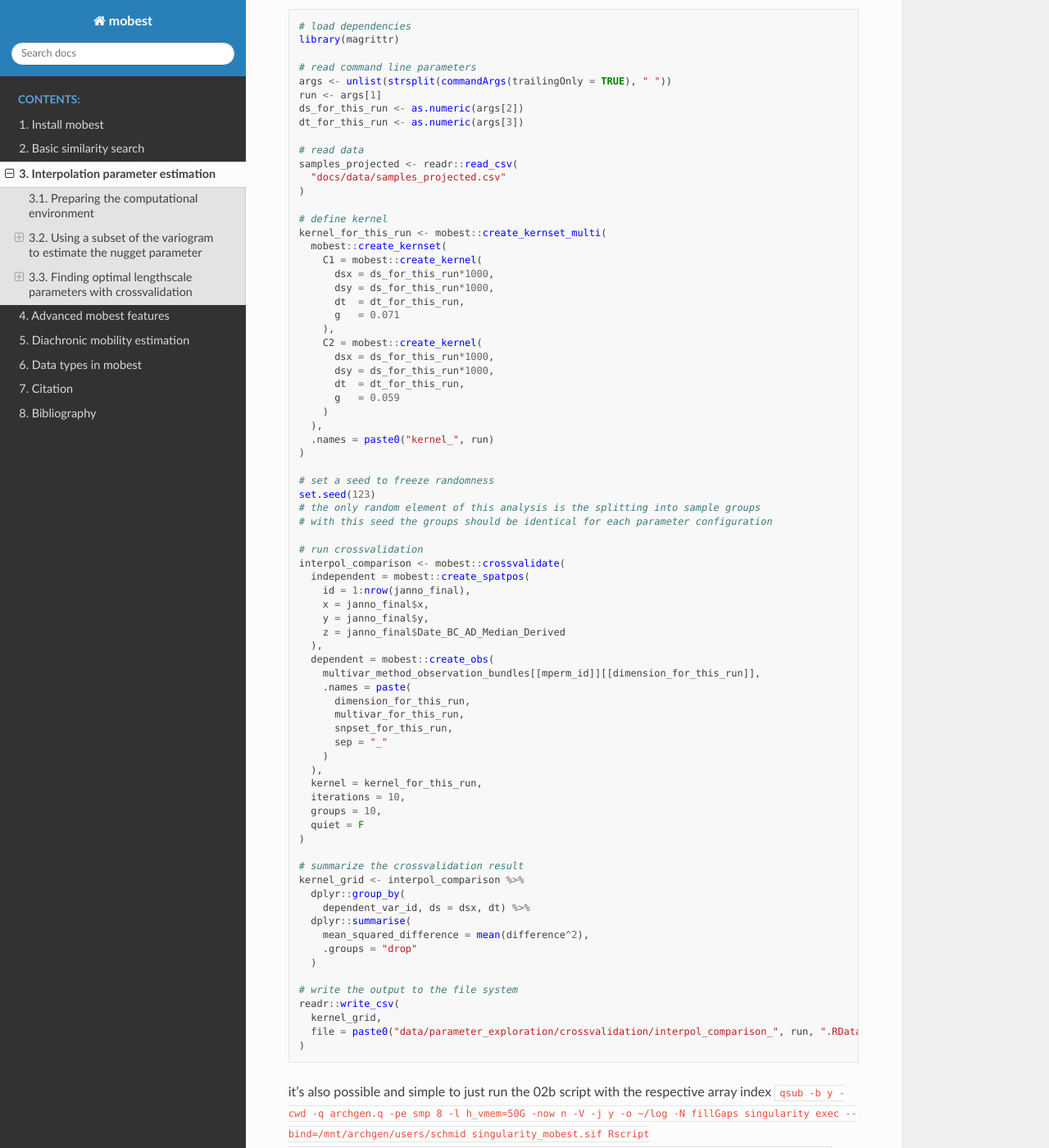
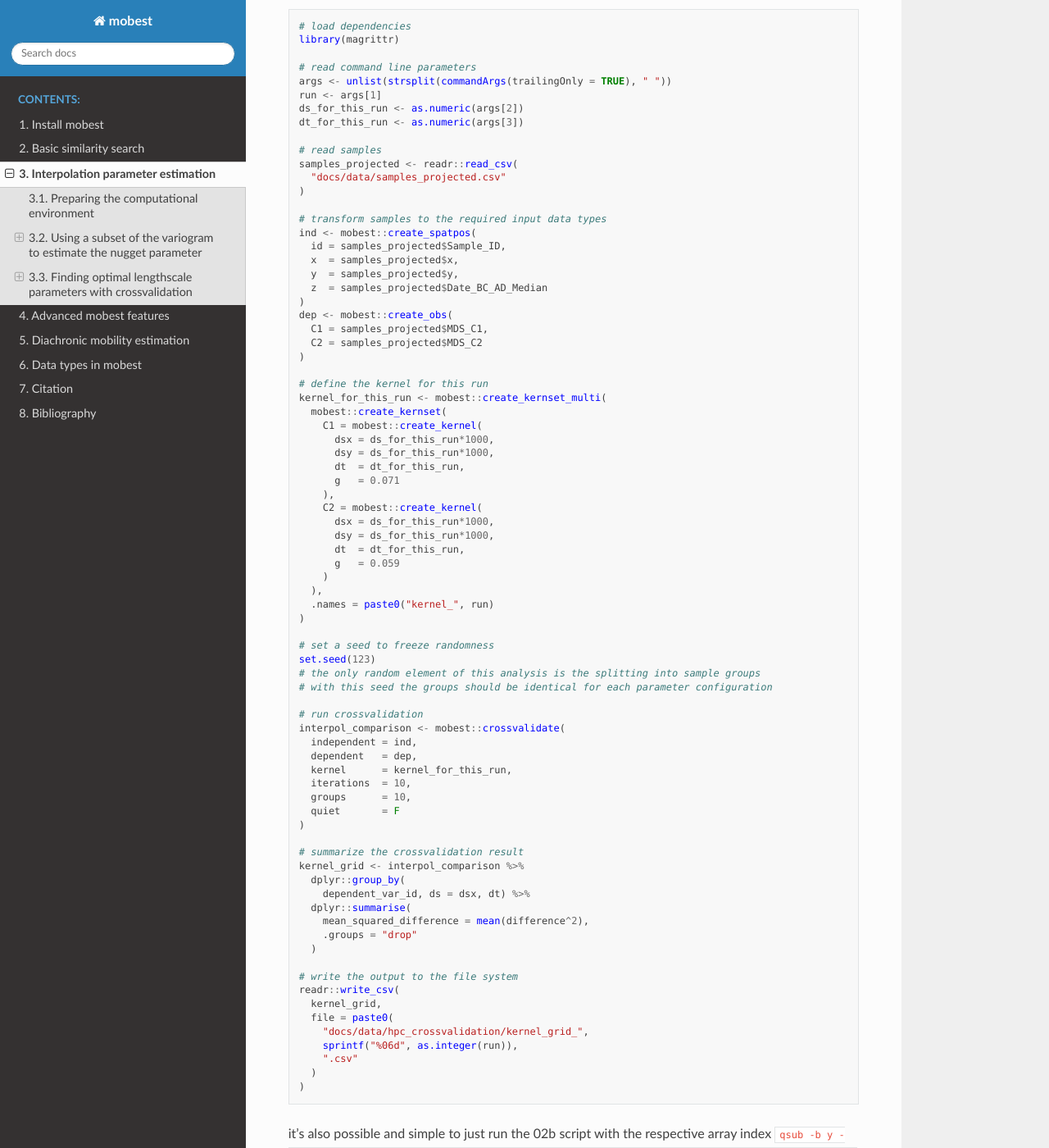
Before and after one commit to nevrome/mobest, a Sphinx documentation site: the page built from docs/estimation.md, in a window 1280 px wide and 1400 px high, scrolled down 9132 px. Shown: the whole window at 82% size. Built offline with Sphinx 7.4.7 and the Read the Docs theme 2.0.0, drawn with Linux system fonts in a browser that asks for light colours; cross-references to code outside the pages are shown as plain code; some of the changed text lies outside the part shown.

Commit message:
tested and completed the hpc scripts

````diff
--- a/docs/estimation.md
+++ b/docs/estimation.md
@@ -424,12 +424,24 @@ run <- args[1]
 ds_for_this_run <- as.numeric(args[2])
 dt_for_this_run <- as.numeric(args[3])
 
-# read data
+# read samples
 samples_projected <- readr::read_csv(
   "docs/data/samples_projected.csv"
 )
 
-# define kernel
+# transform samples to the required input data types
+ind <- mobest::create_spatpos(
+  id = samples_projected$Sample_ID,
+  x  = samples_projected$x,
+  y  = samples_projected$y,
+  z  = samples_projected$Date_BC_AD_Median
+)
+dep <- mobest::create_obs(
+  C1 = samples_projected$MDS_C1,
+  C2 = samples_projected$MDS_C2
+)
+
+# define the kernel for this run
 kernel_for_this_run <- mobest::create_kernset_multi(
   mobest::create_kernset(
     C1 = mobest::create_kernel(
@@ -455,25 +467,12 @@ set.seed(123)
 
 # run crossvalidation
 interpol_comparison <- mobest::crossvalidate(
-  independent = mobest::create_spatpos(
-    id = 1:nrow(janno_final),
-    x = janno_final$x,
-    y = janno_final$y,
-    z = janno_final$Date_BC_AD_Median_Derived
-  ),
-  dependent = mobest::create_obs(
-    multivar_method_observation_bundles[[mperm_id]][[dimension_for_this_run]],
-    .names = paste(
-      dimension_for_this_run,
-      multivar_for_this_run,
-      snpset_for_this_run,
-      sep = "_"
-    )
-  ),
-  kernel = kernel_for_this_run,
-  iterations = 10,
-  groups = 10,
-  quiet = F
+  independent = ind,
+  dependent   = dep,
+  kernel      = kernel_for_this_run,
+  iterations  = 10,
+  groups      = 10,
+  quiet       = F
 )
 
 # summarize the crossvalidation result
@@ -488,7 +487,11 @@ kernel_grid <- interpol_comparison %>%
 # write the output to the file system
 readr::write_csv(
   kernel_grid,
-  file = paste0("data/parameter_exploration/crossvalidation/interpol_comparison_", run, ".RData")
+  file = paste0(
+    "docs/data/hpc_crossvalidation/kernel_grid_",
+    sprintf("%06d", as.integer(run)),
+    ".csv"
+  )
 )
 ```
 
@@ -497,7 +500,9 @@ it's also possible and simple to just run the 02b script with the respective arr
 
 #### The submission bash script
 
-The following script `run_crossvalidation.sh` now describes how the R script can be submitted to a scheduler, in this case using the [SGE](https://docs.oracle.com/cd/E19279-01/820-3257-12/n1ge.html) scheduler. The script would be submitted there with `qsub run_crossvalidation.sh`.
+The following script `run_crossvalidation.sh` now describes how the R script can be submitted to a scheduler, in this case using the [SGE](https://docs.oracle.com/cd/E19279-01/820-3257-12/n1ge.html) scheduler. The script would be submitted there with `qsub docs/data/hpc_crossvalidation/run.sh`.
+
+
 
 ```bash
 #!/bin/bash
@@ -532,7 +537,6 @@ do
     dts+=($dt)
   done
 done
-
 current_ds=${dss[${i}]}
 current_dt=${dts[${i}]}
 
@@ -540,9 +544,9 @@ echo ds: ${current_ds}
 echo dt: ${current_dt}
 
 apptainer exec \
-  --bind=/path/to/your/analysis/directory \
-  path/to/your/apptainer_mobest.sif \
-  Rscript path/to/your/mobestRscript.R ${i} ${current_ds} ${current_dt} \
+  --bind=/mnt/archgen/users/schmid/mobest \
+  /mnt/archgen/users/schmid/mobest/apptainer_mobest.sif \
+  Rscript /mnt/archgen/users/schmid/mobest/docs/data/hpc_crossvalidation/cross.R ${i} ${current_ds} ${current_dt} \
   /
 
 date
@@ -557,7 +561,16 @@ Note that this script can following script can also be run through
 {ref}`Create an apptainer image to run mobest <install:create an apptainer image to run mobest>`
 
 ```r
-...
+kernel_grid <- purrr::map_dfr(
+  list.files(
+    path = "docs/data/hpc_crossvalidation",
+    pattern = "*.csv",
+    full.names = TRUE
+  ),
+  function(x) {
+    readr::read_csv(x, show_col_types = FALSE)
+  }
+)
 ```
 
 
````
Also changed, not shown: other parts of docs/estimation.md (+2 -2 lines), 2 other files.
